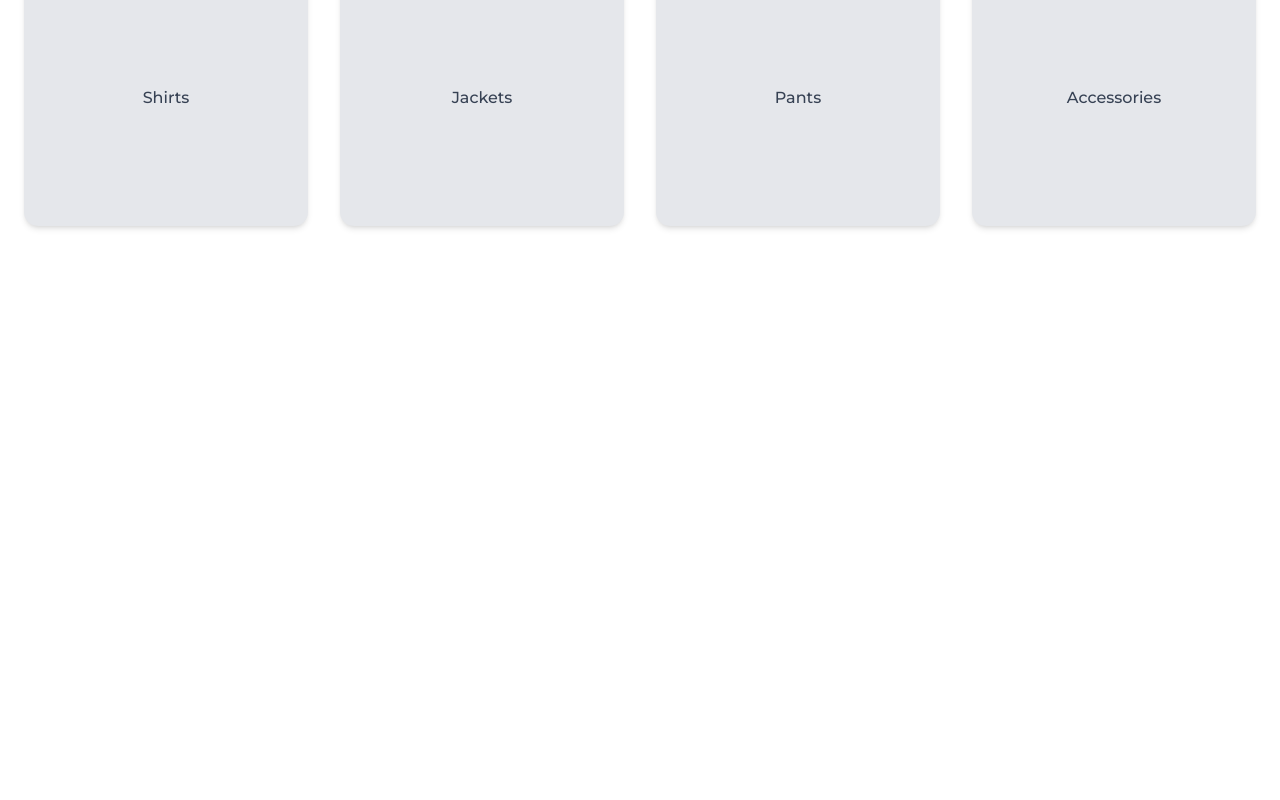
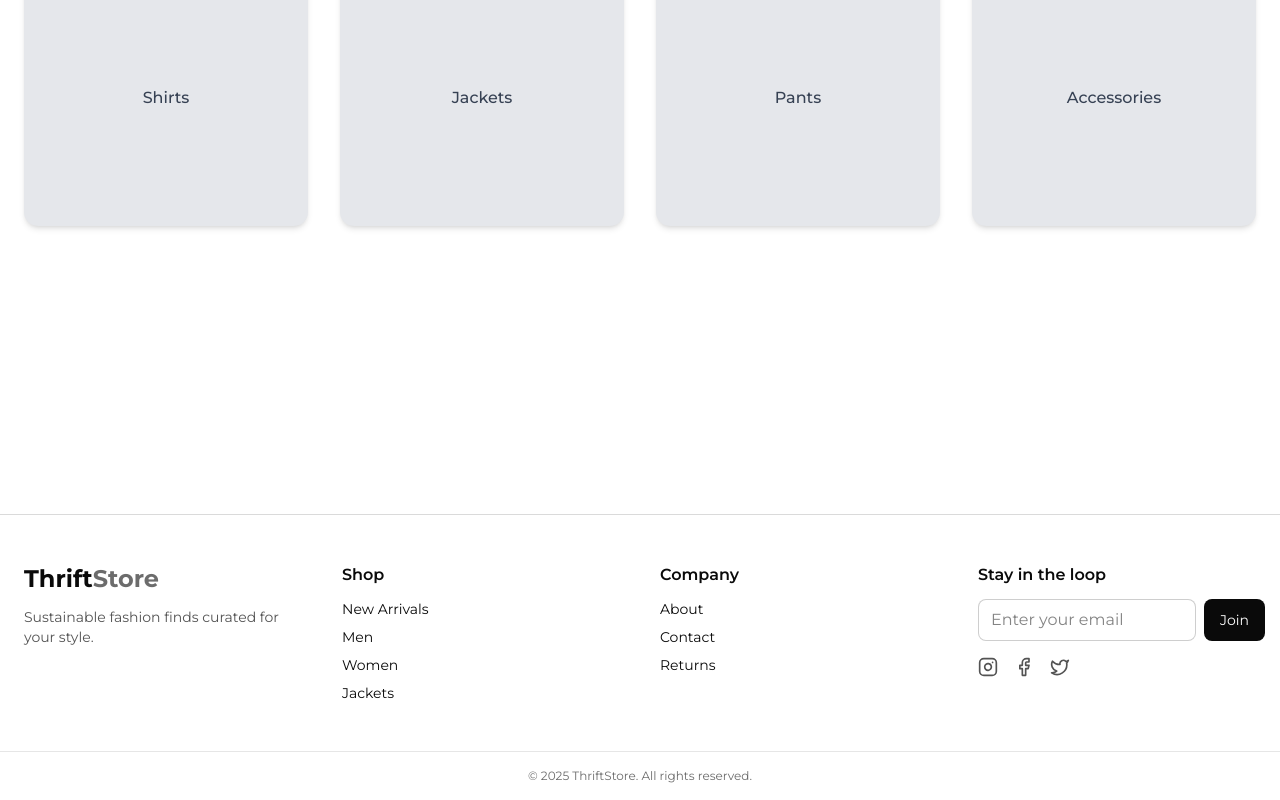
Before and after one commit to aleehjoo/better-thrift, a Next.js app: page / in a window 1280 px wide. Shown: the part 1221-2021 px from the top of the page. Before the commit the page ends 1671 px from the top, so only its background shows below. Built offline with nearby package versions, Linux system fonts and the light colour scheme.

Commit message:
Added the footer in every relevant page

```diff
--- a/src/app/(products)/jackets/page.tsx
+++ b/src/app/(products)/jackets/page.tsx
@@ -5,6 +5,7 @@
 import ProductGrid from "@/components/ProductGrid";
 import SortDropdown, { SortOption, sortProducts } from "@/components/SortDropdown";
 import SectionHeader from "@/components/SectionHeader";
+import Footer from "@/components/Footer";
 
 export default function JacketsPage() {
     const FILTERS = [
@@ -59,6 +60,7 @@
     const sorted = useMemo(() => sortProducts(filtered, sort), [filtered, sort]);
 
     return (
+        <>
         <section className="w-full">
             <Navbar />
             <div className="max-w-7xl mx-auto px-6 py-16">
@@ -109,5 +111,7 @@
                 </div>
             </div>
         </section>
+        <Footer />
+        </>
     )
 }
--- a/src/app/(products)/shoes/page.tsx
+++ b/src/app/(products)/shoes/page.tsx
@@ -5,6 +5,7 @@
 import ProductGrid from "@/components/ProductGrid";
 import SortDropdown, { SortOption, sortProducts } from "@/components/SortDropdown";
 import SectionHeader from "@/components/SectionHeader";
+import Footer from "@/components/Footer";
 
 export default function ShoesPage() {
     const FILTERS = [
@@ -59,6 +60,7 @@
     const sorted = useMemo(() => sortProducts(filtered, sort), [filtered, sort]);
 
     return (
+        <>
         <section className="w-full">
             <Navbar />
             <div className="max-w-7xl mx-auto px-6 py-16">
@@ -109,5 +111,7 @@
                 </div>
             </div>
         </section>
+        <Footer />
+        </>
     )
 }
--- a/src/app/cart/page.tsx
+++ b/src/app/cart/page.tsx
@@ -3,6 +3,7 @@
 import React, { useMemo, useState } from 'react';
 import CartItem from "@/components/CartItem";
 import Navbar from "@/components/Navbar";
+import Footer from "@/components/Footer";
 
 export default function CartPage() {
     const TYPES = [
@@ -58,6 +59,7 @@
     }, [filtered]);
 
     return (
+        <>
         <section>
             <Navbar/>
             <div className="min-h-screen w-full max-w-7xl mx-auto px-6 py-8">
@@ -148,5 +150,7 @@
                 </div>
             </div>
         </section>
+        <Footer />
+        </>
     );
 }
--- a/src/app/checkout/page.tsx
+++ b/src/app/checkout/page.tsx
@@ -1,8 +1,12 @@
 import React from 'react'
+import Footer from "@/components/Footer";
 
 const Checkout = () => {
     return (
+        <>
         <div>Checkout</div>
+        <Footer />
+        </>
     )
 }
 export default Checkout
--- a/src/app/new-arrivals/page.tsx
+++ b/src/app/new-arrivals/page.tsx
@@ -1,8 +1,10 @@
 import Navbar from "@/components/Navbar";
+import Footer from "@/components/Footer";
 
 export default function NewArrivalsPage() {
 
     return (
+        <>
         <main className="min-h-screen w-full bg-gray-50">
             <Navbar/>
             <div className="max-w-7xl mx-auto py-8">
@@ -63,5 +65,7 @@
                 </div>
             </div>
         </main>
+        <Footer />
+        </>
     );
 }
--- a/src/app/page.tsx
+++ b/src/app/page.tsx
@@ -1,6 +1,7 @@
 import Navbar from "@/components/Navbar";
 import HeroSection from "@/components/HeroSection";
 import ShopByCategory from "@/components/ShopByCategory";
+import Footer from "@/components/Footer";
 
 export default function Page() {
     return (
@@ -10,6 +11,7 @@
                 <HeroSection/>
                 <ShopByCategory />
             </main>
+            <Footer/>
         </div>
     );
 }
--- a/src/app/women/page.tsx
+++ b/src/app/women/page.tsx
@@ -5,6 +5,7 @@
 import ProductGrid from "@/components/ProductGrid";
 import SortDropdown, { SortOption, sortProducts } from "@/components/SortDropdown";
 import SectionHeader from "@/components/SectionHeader";
+import Footer from "@/components/Footer";
 
 export default function WomensPage () {
     const PRODUCTS = [
@@ -25,6 +26,7 @@
     const sorted = useMemo(() => sortProducts(PRODUCTS, sort), [sort]);
 
     return (
+        <>
         <section className="w-full">
             <Navbar />
             <div className="max-w-7xl mx-auto px-6 py-16">
@@ -96,5 +98,7 @@
                 </div>
             </div>
         </section>
+        <Footer />
+        </>
     )
 }
--- a/src/components/Footer.tsx
+++ b/src/components/Footer.tsx
@@ -1,8 +1,45 @@
-import React from 'react'
+import Link from "next/link";
+import { Instagram, Facebook, Twitter } from "lucide-react";
 
-const Footer = () => {
+export default function Footer() {
     return (
-        <div>Footer</div>
-    )
+        <footer className="mt-16 border-t border-foreground/15">
+            <div className="max-w-7xl mx-auto px-6 py-12 grid grid-cols-1 md:grid-cols-4 gap-10">
+                <div>
+                    <div className="text-2xl font-bold">Thrift<span className="text-foreground/60">Store</span></div>
+                    <p className="mt-3 text-sm text-foreground/70">Sustainable fashion finds curated for your style.</p>
+                </div>
+                <div>
+                    <div className="font-semibold mb-3">Shop</div>
+                    <ul className="space-y-2 text-sm">
+                        <li><Link href="/new-arrivals" className="hover:underline">New Arrivals</Link></li>
+                        <li><Link href="/men" className="hover:underline">Men</Link></li>
+                        <li><Link href="/women" className="hover:underline">Women</Link></li>
+                        <li><Link href="/jackets" className="hover:underline">Jackets</Link></li>
+                    </ul>
+                </div>
+                <div>
+                    <div className="font-semibold mb-3">Company</div>
+                    <ul className="space-y-2 text-sm">
+                        <li><Link href="#" className="hover:underline">About</Link></li>
+                        <li><Link href="#" className="hover:underline">Contact</Link></li>
+                        <li><Link href="#" className="hover:underline">Returns</Link></li>
+                    </ul>
+                </div>
+                <div>
+                    <div className="font-semibold mb-3">Stay in the loop</div>
+                    <div className="flex gap-2">
+                        <input className="flex-1 border border-foreground/20 rounded-md px-3 py-2 bg-background" placeholder="Enter your email" />
+                        <button className="px-4 rounded-md bg-foreground text-background text-sm">Join</button>
+                    </div>
+                    <div className="flex gap-4 mt-4 text-foreground/70">
+                        <Instagram className="w-5 h-5 hover:text-foreground" />
+                        <Facebook className="w-5 h-5 hover:text-foreground" />
+                        <Twitter className="w-5 h-5 hover:text-foreground" />
+                    </div>
+                </div>
+            </div>
+            <div className="text-xs text-foreground/60 text-center py-4 border-t border-foreground/10">© {new Date().getFullYear()} ThriftStore. All rights reserved.</div>
+        </footer>
+    );
 }
-export default Footer
```
